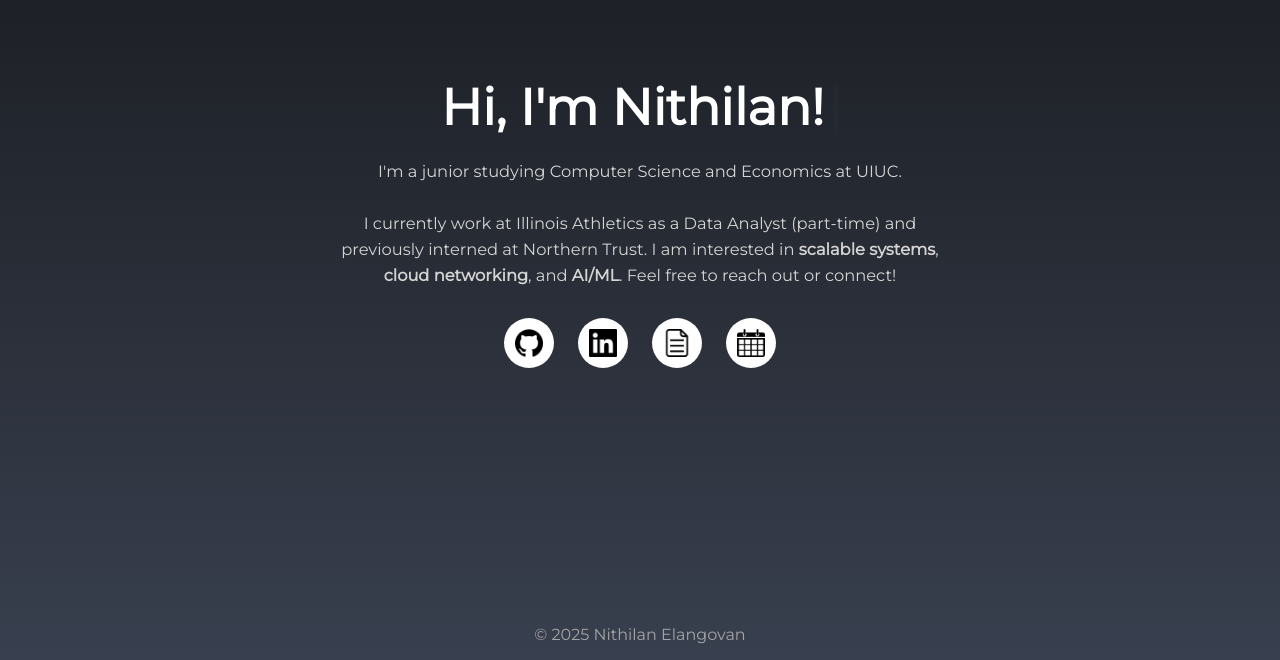
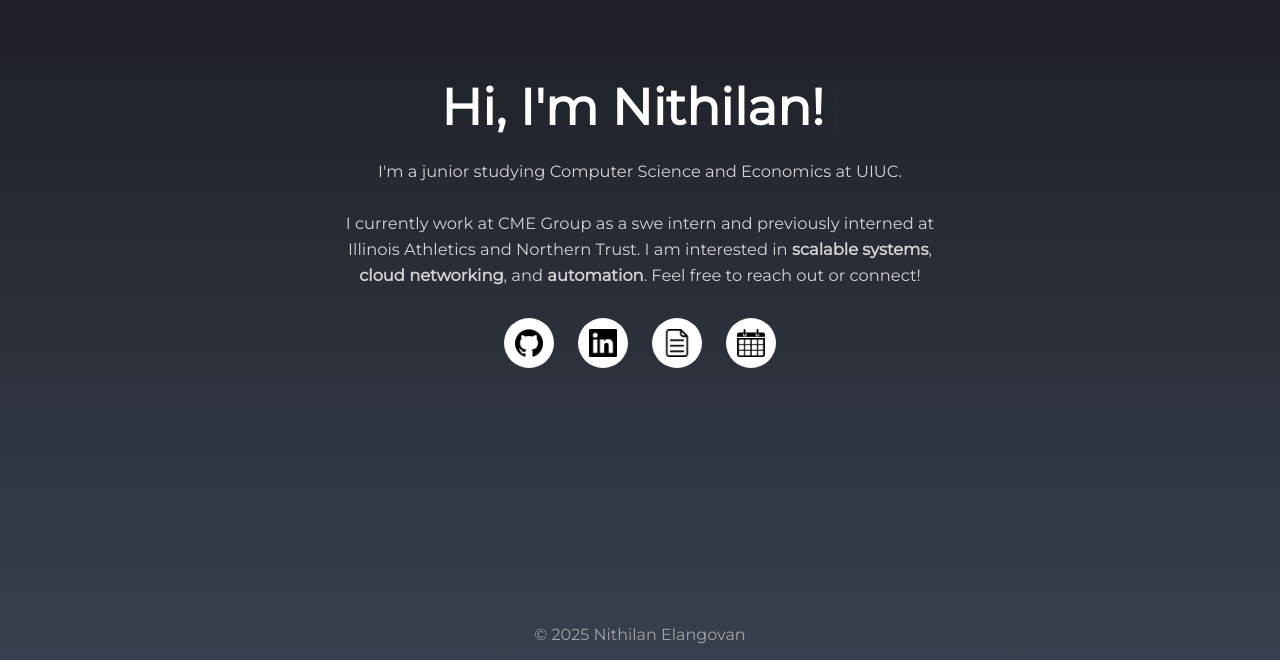
Before and after one commit to nithilan17/nithilan.cloud, a React (Create React App) app: page / in a window 1280 px wide. Shown: the part 140-800 px from the top of the page. Built offline with nearby package versions, Linux system fonts and the light colour scheme.

Commit message:
update role

```diff
--- a/src/components/Pages/Home.js
+++ b/src/components/Pages/Home.js
@@ -26,8 +26,8 @@ function Home() {
           I'm a junior studying Computer Science and Economics at <a href="https://siebelschool.illinois.edu/" target="_blank" rel="noopener noreferrer">UIUC</a>.
 
           <br></br> <br></br>
-          I currently work at Illinois Athletics as a Data Analyst (part-time)
-          and previously interned at Northern Trust. I am interested in <b>scalable systems</b>, <b>cloud networking</b>, and <b>AI/ML</b>.
+          I currently work at CME Group as a swe intern
+          and previously interned at Illinois Athletics and Northern Trust. I am interested in <b>scalable systems</b>, <b>cloud networking</b>, and <b>automation</b>.
           Feel free to reach out or connect!
         </p>
       </section>
```
